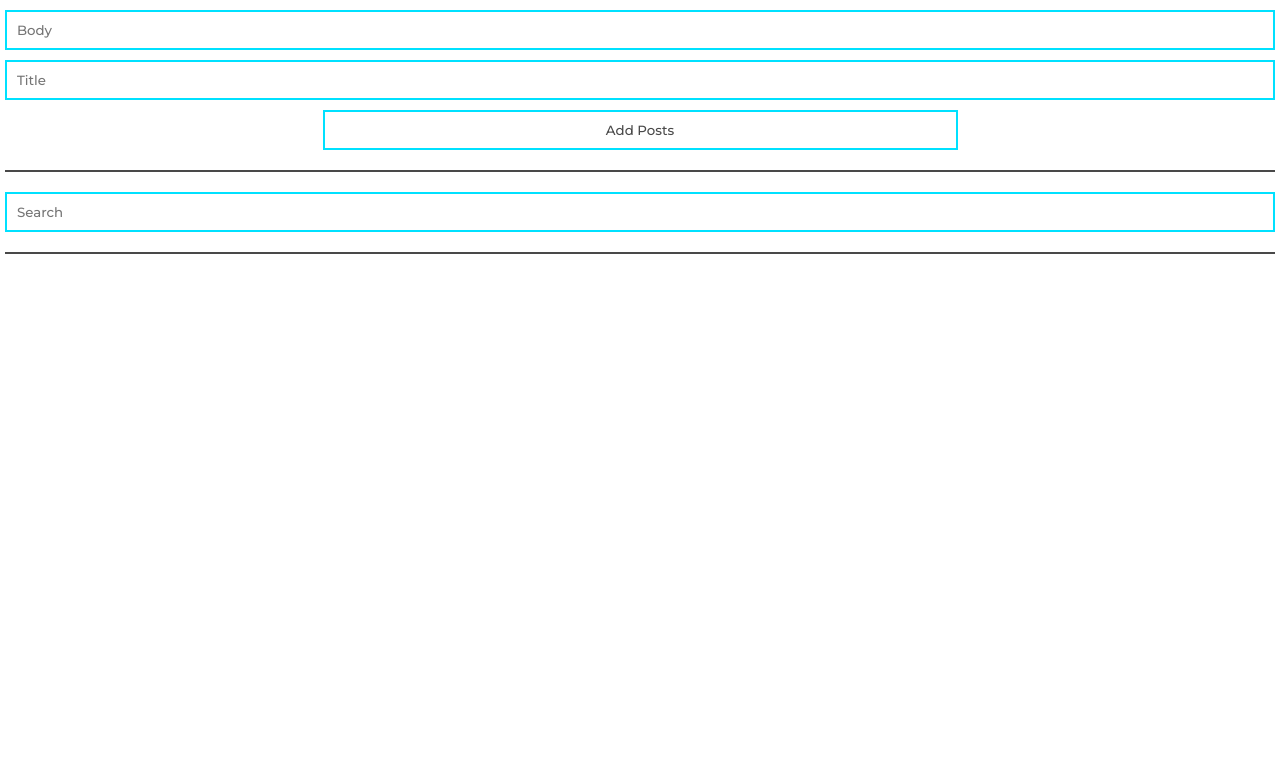
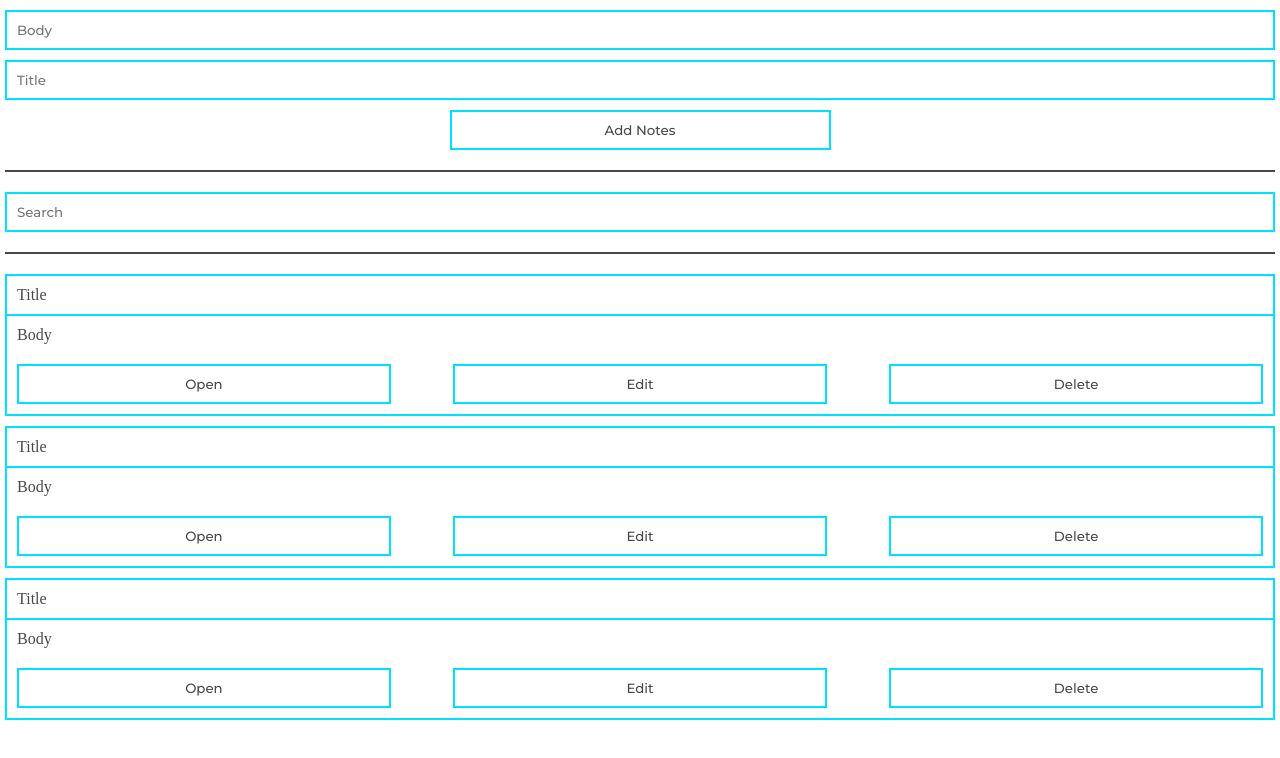
Before and after one commit to JI3BA/Todo-App, a React (Create React App) app: page / in a window 1280 px wide. Shown: the top 758 px of the page. Built offline with nearby package versions, Linux system fonts and the light colour scheme.

Commit message:
add new components, Header and Main

```diff
--- /dev/null
+++ b/src/component/Header/Header.tsx
@@ -0,0 +1,29 @@
+import {FC} from 'react'
+import MyButton from '../MyButton/MyButton'
+import MyInput from '../MyInput/MyInput'
+import '../../styles/Header.scss'
+
+const Header: FC = () => {
+    return(
+        <div className='todo-list__header'>
+                <div className='todo-list__inputs'>
+                    <MyInput placeholder='Body'/>
+                    <MyInput placeholder='Title'/>
+                </div>
+                <div className='todo-list__buttons'>
+                    <MyButton>Add Notes</MyButton>
+                </div>
+                <div>
+                    <p className="todo-list__line"></p>
+                </div>
+                <div>
+                    <MyInput placeholder='Search'/>
+                </div>
+                <div>
+                    <p className="todo-list__line"></p>
+                </div>
+        </div>
+    )
+}
+
+export default Header
--- /dev/null
+++ b/src/component/Main/Main.tsx
@@ -0,0 +1,15 @@
+import {FC} from 'react'
+import '../../styles/Main.scss'
+import TodoItem from '../TodoItem/TodoItem'
+
+const Main: FC = () => {
+    return(
+        <div className='main'>
+                <TodoItem />
+                <TodoItem />
+                <TodoItem />
+        </div>
+    )
+}
+
+export default Main
--- a/src/component/TodoItem/TodoItem.tsx
+++ b/src/component/TodoItem/TodoItem.tsx
@@ -1,21 +1,18 @@
 import {FC} from 'react'
 import MyButton from '../MyButton/MyButton'
+import '../../styles/TodoItem.scss'
 
-interface ItemProps{
-    children: React.ReactNode
-}
-
-const TodoItem = ({children}: ItemProps) => {
+const TodoItem: FC = () => {
     return(
-        <div className='todo-item__container'>
+        <div className='todo-item'>
             <p className="todo-item__title">Title</p>
             <div>
                 <p className="todo-item__line"></p>
             </div>
             <p className='todo-item__title'>Body</p>
-            <div>
+            <div className='todo-item__buttons'>
                 <MyButton>Open</MyButton>
-                <MyButton>Change</MyButton>
+                <MyButton>Edit</MyButton>
                 <MyButton>Delete</MyButton>
             </div>
         </div>
--- a/src/component/TodoList/TodoList.tsx
+++ b/src/component/TodoList/TodoList.tsx
@@ -1,29 +1,13 @@
 import React, {FC} from 'react'
-import MyButton from '../MyButton/MyButton'
+import Header from '../Header/Header'
+import Main from '../Main/Main'
 import '../../styles/TodoList.scss'
-import MyInput from '../MyInput/MyInput'
 
 const TodoList: FC = () => {
     return(
         <div className="wrapper">
-            <div className='todo-list__header'>
-                <div className='todo-list__inputs'>
-                    <MyInput placeholder='Body'/>
-                    <MyInput placeholder='Title'/>
-                </div>
-                <div className='todo-list__buttons'>
-                    <MyButton>Add Posts</MyButton>
-                </div>
-                <div>
-                    <p className="todo-list__line"></p>
-                </div>
-                <div>
-                    <MyInput placeholder='Search'/>
-                </div>
-                <div>
-                    <p className="todo-list__line"></p>
-                </div>
-            </div>
+            <Header />
+            <Main />
         </div>
     )
 }
--- /dev/null
+++ b/src/styles/Header.scss
@@ -0,0 +1,26 @@
+@import './TodoList.scss';
+
+.todo-list{
+
+    &__header{
+        width: 100%;
+        font-family: $text-name, sans-serif;
+        color: $text-color-gray;
+        padding-top: 10px;
+    }
+
+    &__inputs{
+        padding-bottom: 10px;
+    }
+
+    &__buttons{
+        @include flexCenter()
+    }
+
+    &__line{
+        height: 2px;
+        background-color: $text-color-gray;
+        margin: 20px 0;
+    }
+
+}
--- /dev/null
+++ b/src/styles/Main.scss
@@ -0,0 +1,7 @@
+@import './TodoList.scss';
+
+.main{
+    @include flexColumnCenter();
+    max-width: 100%;
+    width: 100%;
+}
--- a/src/styles/MyButton.scss
+++ b/src/styles/MyButton.scss
@@ -2,7 +2,7 @@
 @import './App.scss';
 
 .button{
-    max-width: 50%;
+    max-width: 30%;
     width: 100%;
     padding: 10px;
     background-color: #ffffff;
--- a/src/styles/TodoItem.scss
+++ b/src/styles/TodoItem.scss
@@ -0,0 +1,24 @@
+@import './TodoList.scss';
+@import './MyButton.scss';
+
+.todo-item{
+    max-width: 100%;
+    width: 100%;
+    color: $text-color-gray;
+    border: $border;
+    margin-bottom: 10px;
+
+    &__title{
+        padding: 10px;
+    }
+
+    &__line{
+        height: 2px;
+        background-color: $light-blue
+    }
+
+    &__buttons{
+        @include flexBetween();
+        padding: 10px;
+    }
+}
--- a/src/styles/TodoList.scss
+++ b/src/styles/TodoList.scss
@@ -3,6 +3,7 @@ $text-color-gray: rgb(73, 73, 73);
 $text-name: 'Montserrat';
 $text-bold: 500;
 $border: 2px solid #00e1ff;
+$light-blue: #00e1ff;
 
 @mixin flexColumnCenter(){
     display: flex;
@@ -16,33 +17,13 @@ $border: 2px solid #00e1ff;
     justify-content: center;
 }
 
+@mixin flexBetween(){
+    display: flex;
+    justify-content: space-between;
+}
+
 .wrapper{
     max-width: 1270px;
     width: 100%;
     @include flexColumnCenter();
 }
-
-.todo-list{
-
-    &__header{
-        width: 100%;
-        font-family: $text-name, sans-serif;
-        color: $text-color-gray;
-        padding-top: 10px;
-    }
-
-    &__inputs{
-        padding-bottom: 10px;
-    }
-
-    &__buttons{
-        @include flexCenter()
-    }
-
-    &__line{
-        height: 2px;
-        background-color: $text-color-gray;
-        margin: 20px 0;
-    }
-
-}
```
